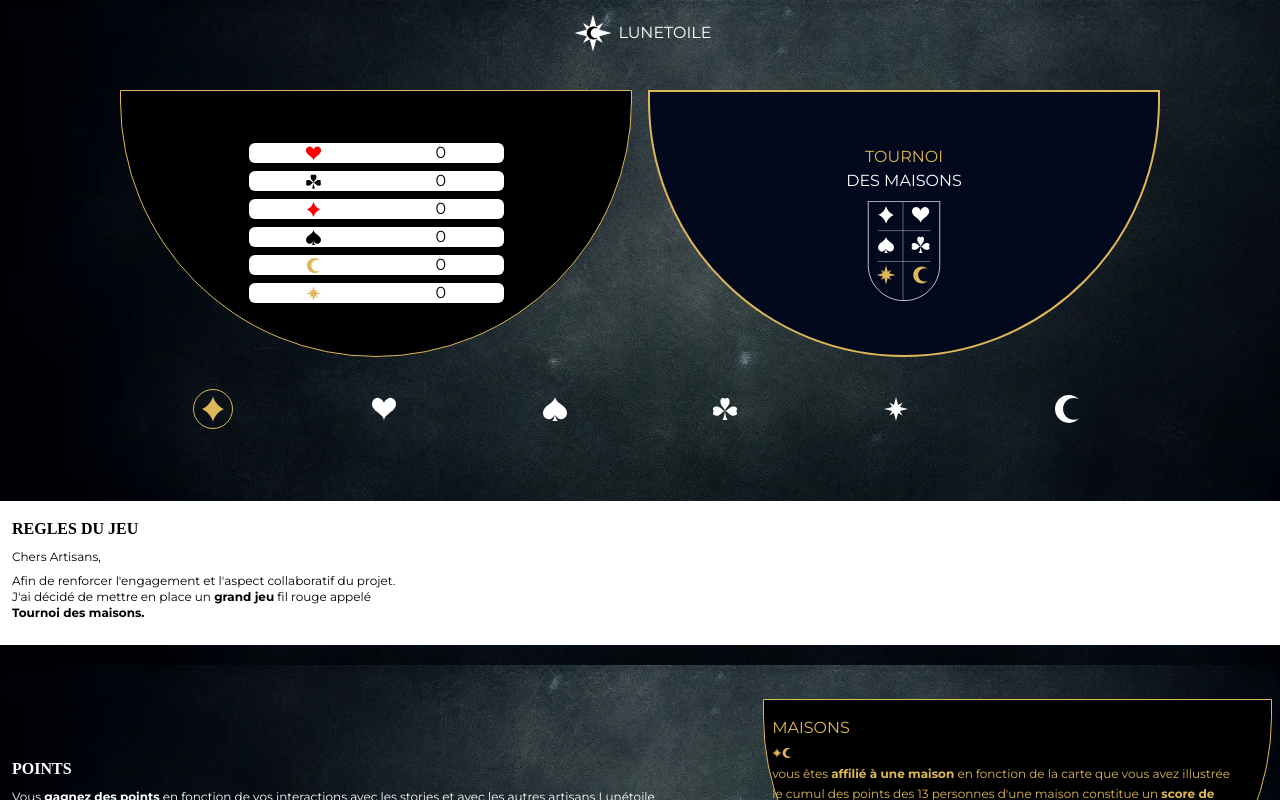
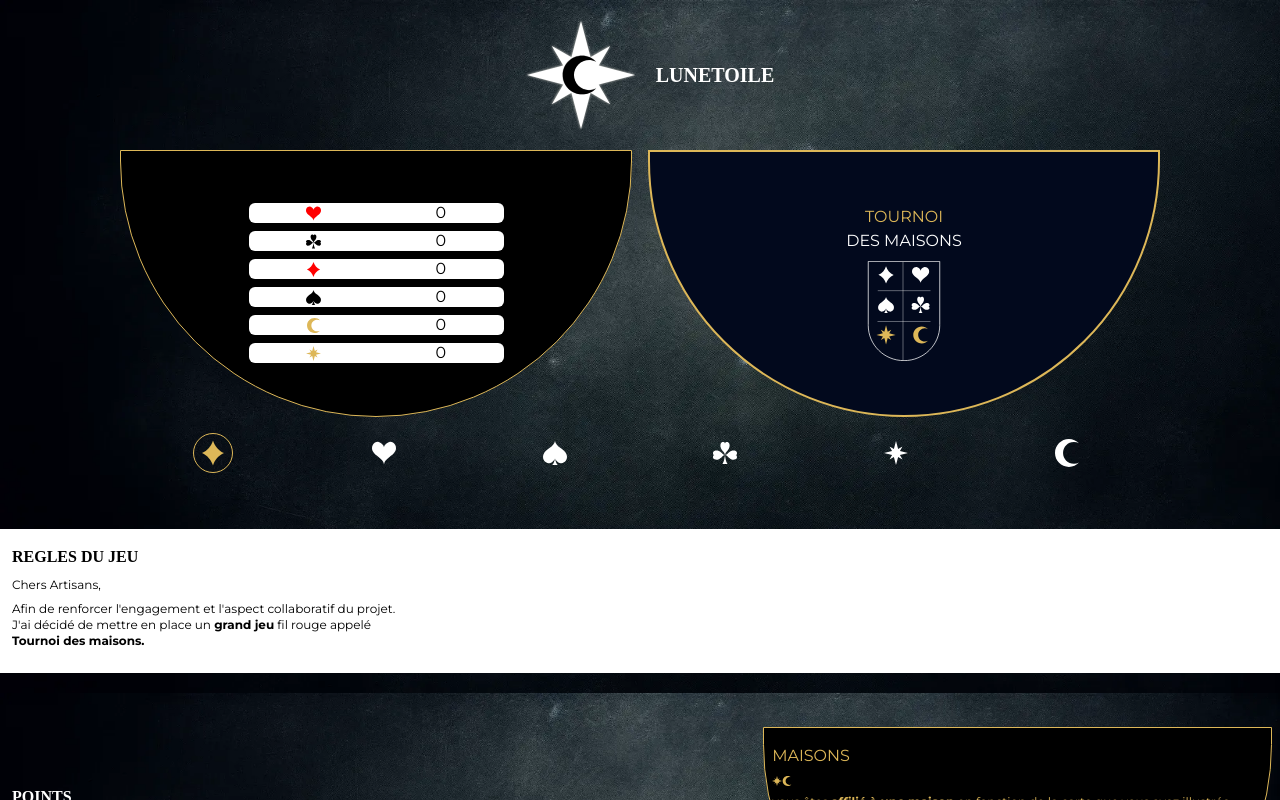
Before and after one commit to Martint1n/HousesTournament, a Next.js app: page / in a window 1280 px wide. Shown: the top 800 px of the page. Built offline with nearby package versions, Linux system fonts and the light colour scheme; no server answers.

Commit message:
x3 logo add font to logo name

```diff
--- a/components/Home.jsx
+++ b/components/Home.jsx
@@ -10,8 +10,6 @@ import { Swiper, SwiperSlide, useSwiper } from 'swiper/react';
 import 'swiper/css/bundle';
 import HouseScore from './HouseScore';
 import Rules from './Rules';
-import GoldenCircle from './GoldenCircle';
-import TestImage from './TestImage'
 
 
 function Home() {
@@ -30,7 +28,6 @@ function Home() {
   const [diamondScore, setDiamondScore] = useState(0);
   const [moonScore, setMoonScore] = useState(0);
   const [starScore, setStarScore] = useState(0);
-  const swiper = useSwiper();
 
   const [heartColor, setHeartColor] = useState('#fff');
   const [spadeColor, setSpadeColor] = useState('#fff');
@@ -248,9 +245,9 @@ function Home() {
   return (
     <div className='w-screen h-screen bg-[url(/main_background.webp)] bg-cover bg-no-repeat landscapes:h-max'>
 
-      <div className='flex items-center justify-center p-2 pb-5'>
-        <Image src={'/Logo.svg'} width={50} height={50} />
-        <h1 className='text-white'>LUNETOILE</h1>
+      <div className='flex items-center justify-center'>
+        <Image src={'/Logo.svg'} width={150} height={150} />
+        <h1 className="text-white text-xl font-['Cormorand_Garamond'] font-semibold">LUNETOILE</h1>
       </div>
 
       <HouseScore
@@ -261,7 +258,7 @@ function Home() {
         moonScore={{ score: moonScore, icon: '/Lune_gold.svg' }}
         starScore={{ score: starScore, icon: '/Etoile_gold.svg' }}
       />
-      <div className='flex w-screen justify-center mt-8 pb-8'>
+      <div className='flex w-screen justify-center mt-4 pb-4'>
         <div className='flex w-4/5 justify-around self-center'>
           <div className={classNameDiamond} onClick={() => { swiperRef.current.swiper.slideTo(0) }}>
             <Diamond color={diamondColor} width={30} height={30} />
--- a/components/HouseScore.js
+++ b/components/HouseScore.js
@@ -69,7 +69,7 @@ const houses = sortedScores.map((data, i) => {
 
 
   return (
-    <div className='flex h-1/3 w-full justify-center mt-3 landscapes:h-[280px]'>
+    <div className='flex h-1/3 w-full justify-center landscapes:h-[280px]'>
       <div className='flex flex-col justify-center items-center mr-2 border border-gold border-solid bg-black h-full w-2/5 rounded-b-full landscapes:w-1/4 landscapes:mr-10'>
       {houses}
       </div>
```
